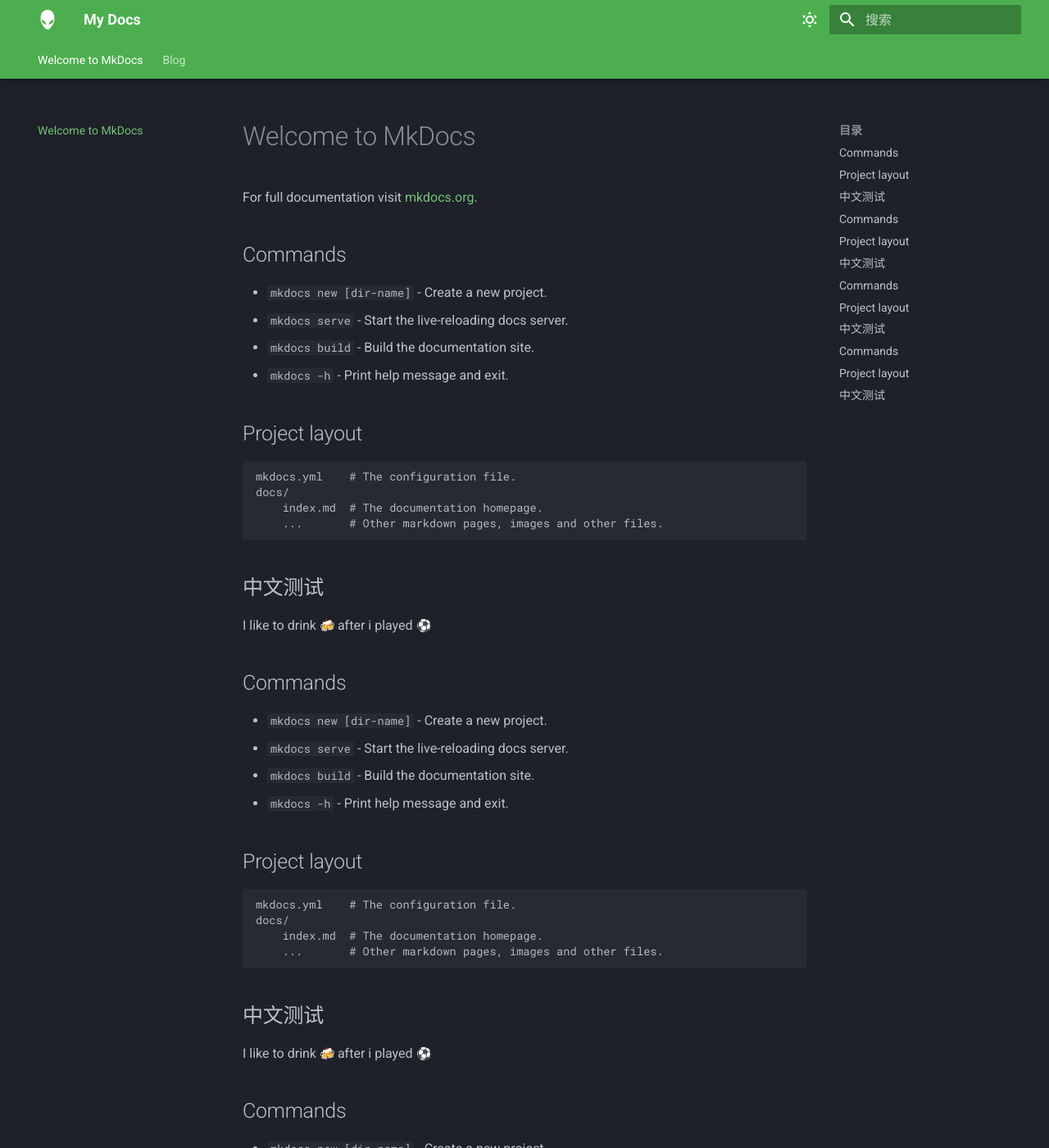
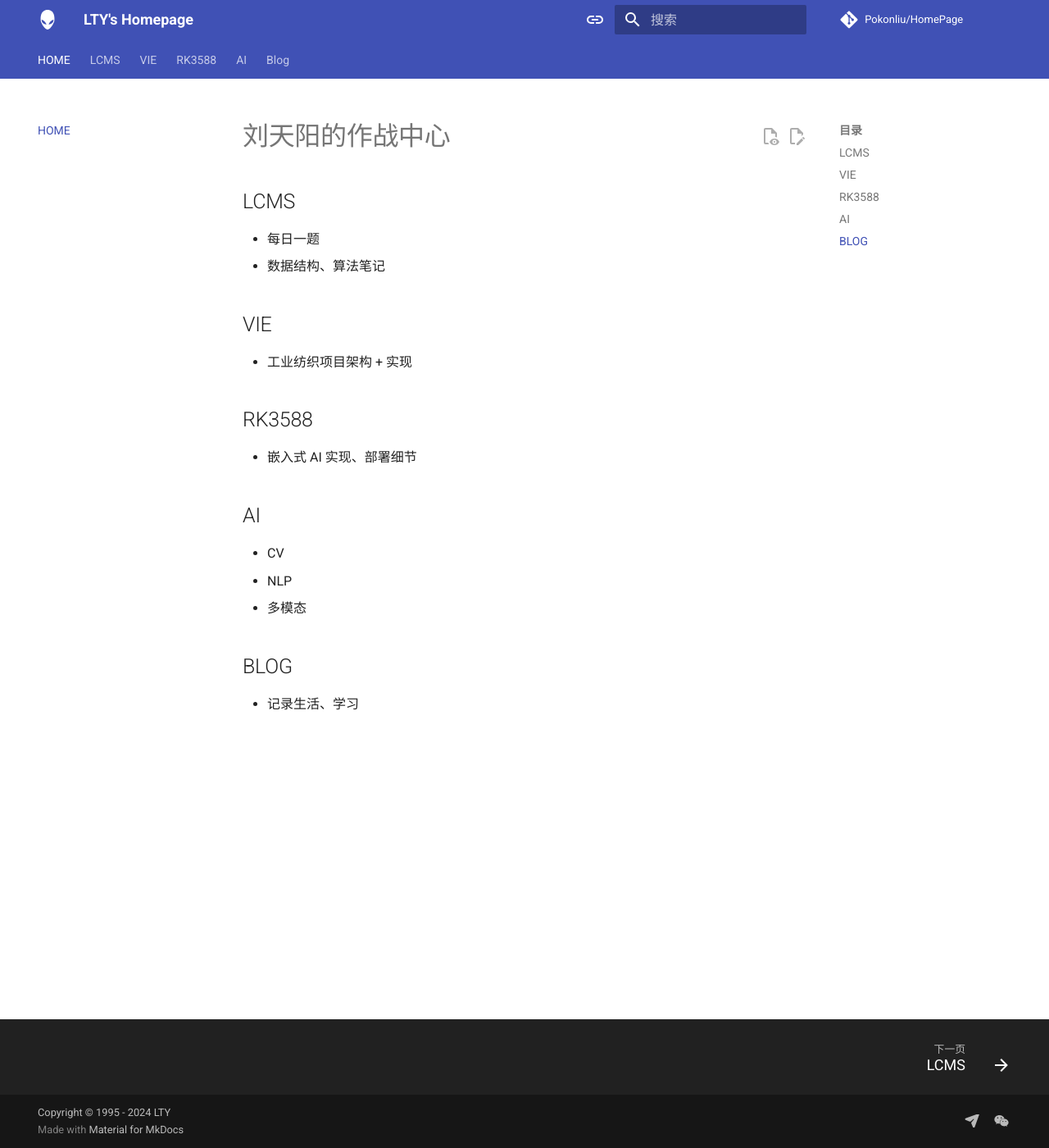
Before and after one commit to Pokonliu/HomePage, an MkDocs documentation site: the page built from docs/index.md, in a window 1280 px wide and 1400 px high. Shown: the whole window at 82% size. Built offline with MkDocs 1.6.1 and Material for MkDocs 9.7.7, drawn with Linux system fonts in a browser that asks for light colours; emoji names are drawn with the system emoji font; comment, search, counter and statistics services are not loaded; some of the changed text lies outside the part shown.

Commit message:
Upload code 0003

```diff
--- a/docs/index.md
+++ b/docs/index.md
@@ -1,75 +1,24 @@
-# Welcome to MkDocs
+# 刘天阳的作战中心
 
-For full documentation visit [mkdocs.org](https://www.mkdocs.org).
+## LCMS
 
-## Commands
+- 每日一题
+- 数据结构、算法笔记
 
-- `mkdocs new [dir-name]` - Create a new project.
-- `mkdocs serve` - Start the live-reloading docs server.
-- `mkdocs build` - Build the documentation site.
-- `mkdocs -h` - Print help message and exit.
+## VIE
 
-## Project layout
+- 工业纺织项目架构 + 实现
 
-    mkdocs.yml    # The configuration file.
-    docs/
-        index.md  # The documentation homepage.
-        ...       # Other markdown pages, images and other files.
+## RK3588
 
-## 中文测试
+- 嵌入式 AI 实现、部署细节
 
-I like to drink :beers: after i played :soccer:
+## AI
 
-## Commands
+- CV
+- NLP
+- 多模态
 
-- `mkdocs new [dir-name]` - Create a new project.
-- `mkdocs serve` - Start the live-reloading docs server.
-- `mkdocs build` - Build the documentation site.
-- `mkdocs -h` - Print help message and exit.
+## BLOG
 
-## Project layout
-
-    mkdocs.yml    # The configuration file.
-    docs/
-        index.md  # The documentation homepage.
-        ...       # Other markdown pages, images and other files.
-
-## 中文测试
-
-I like to drink :beers: after i played :soccer:
-
-## Commands
-
-- `mkdocs new [dir-name]` - Create a new project.
-- `mkdocs serve` - Start the live-reloading docs server.
-- `mkdocs build` - Build the documentation site.
-- `mkdocs -h` - Print help message and exit.
-
-## Project layout
-
-    mkdocs.yml    # The configuration file.
-    docs/
-        index.md  # The documentation homepage.
-        ...       # Other markdown pages, images and other files.
-
-## 中文测试
-
-I like to drink :beers: after i played :soccer:
-
-## Commands
-
-- `mkdocs new [dir-name]` - Create a new project.
-- `mkdocs serve` - Start the live-reloading docs server.
-- `mkdocs build` - Build the documentation site.
-- `mkdocs -h` - Print help message and exit.
-
-## Project layout
-
-    mkdocs.yml    # The configuration file.
-    docs/
-        index.md  # The documentation homepage.
-        ...       # Other markdown pages, images and other files.
-
-## 中文测试
-
-I like to drink :beers: after i played :soccer:
+- 记录生活、学习
--- a/mkdocs.yml
+++ b/mkdocs.yml
@@ -1,7 +1,18 @@
 # yaml-language-server: $schema=https://squidfunk.github.io/mkdocs-material/schema.json
 
-site_name: My Docs
+# Project information
+site_name: LTY's Homepage
 site_url: https://mydomain.org/mysite
+site_author: Liu Tianyang
+
+# Repository
+repo_name: Pokonliu/HomePage
+repo_url: https://github.com/Pokonliu/HomePage
+
+# Copyright
+copyright: Copyright &copy; 1995 - 2024 LTY
+
+# Configuration
 theme:
   language: zh
 
@@ -9,40 +20,80 @@
 
   favicon: assets/favicon.ico
 
+  font:
+    text: Roboto
+    code: Roboto Mono
+
   icon:
     logo: simple/alienware
 
   palette:
-    # Dark Mode
-    - scheme: slate
+    - media: "(prefers-color-scheme)"
       toggle:
-        icon: material/weather-sunny
-        name: Dark mode
-      primary: green
-      accent: deep purple
-
-    # Light Mode
-    - scheme: default
+        icon: material/link
+        name: Switch to light mode
+    - media: "(prefers-color-scheme: light)"
+      scheme: default
+      primary: indigo
+      accent: indigo
       toggle:
-        icon: material/weather-night
-        name: Light mode
-      primary: blue
-      accent: deep orange
+        icon: material/toggle-switch
+        name: Switch to dark mode
+    - media: "(prefers-color-scheme: dark)"
+      scheme: slate
+      primary: black
+      accent: indigo
+      toggle:
+        icon: material/toggle-switch-off
+        name: Switch to system preference
 
   features:
+    - announce.dismiss
+
+    - content.action.edit
+    - content.action.view
+    - content.code.annotate
+    - content.code.copy
+    # - content.code.select
+    # - content.footnote.tooltips
+    # - content.tabs.link
+    - content.tooltips
+
+    # - header.autohide
+
+    # - navigation.expand
     - navigation.footer
+    - navigation.indexes
+    - navigation.instant
+    # - navigation.instant.prefetch
+    - navigation.instant.progress
+    # - navigation.prune
+    - navigation.sections
+    - navigation.tabs
+    # - navigation.tabs.sticky
     - navigation.top
-    - navigation.tabs
-    - navigation.tabs.sticky
-    - navigation.instant
-    - navigation.instant.progress
+    - navigation.tracking
     - navigation.path
+
+
+    - search.highlight
+    - search.share
+    - search.suggest
+
+    - toc.follow
+    # - toc.integrate
+
+nav:
+  - HOME: index.md
+  - LCMS: LCMS/index.md
+  - VIE: VIE/index.md
+  - RK3588: RK3588/index.md
+  - AI: AI/index.md
+  - BLOG: blog/index.md
 
 plugins:
   - search
   - blog
-
-copyright: Copyright &copy; 1995 - 2024 LTY
 
 extra:
   social:
```
Also changed, not shown: docs/AI/index.md (added, +1 -0 lines), docs/LCMS/index.md (added, +1 -0 lines), docs/RK3588/index.md (added, +1 -0 lines), docs/VIE/index.md (added, +1 -0 lines), docs/blog/posts/MySec.md (added, +15 -0 lines).
